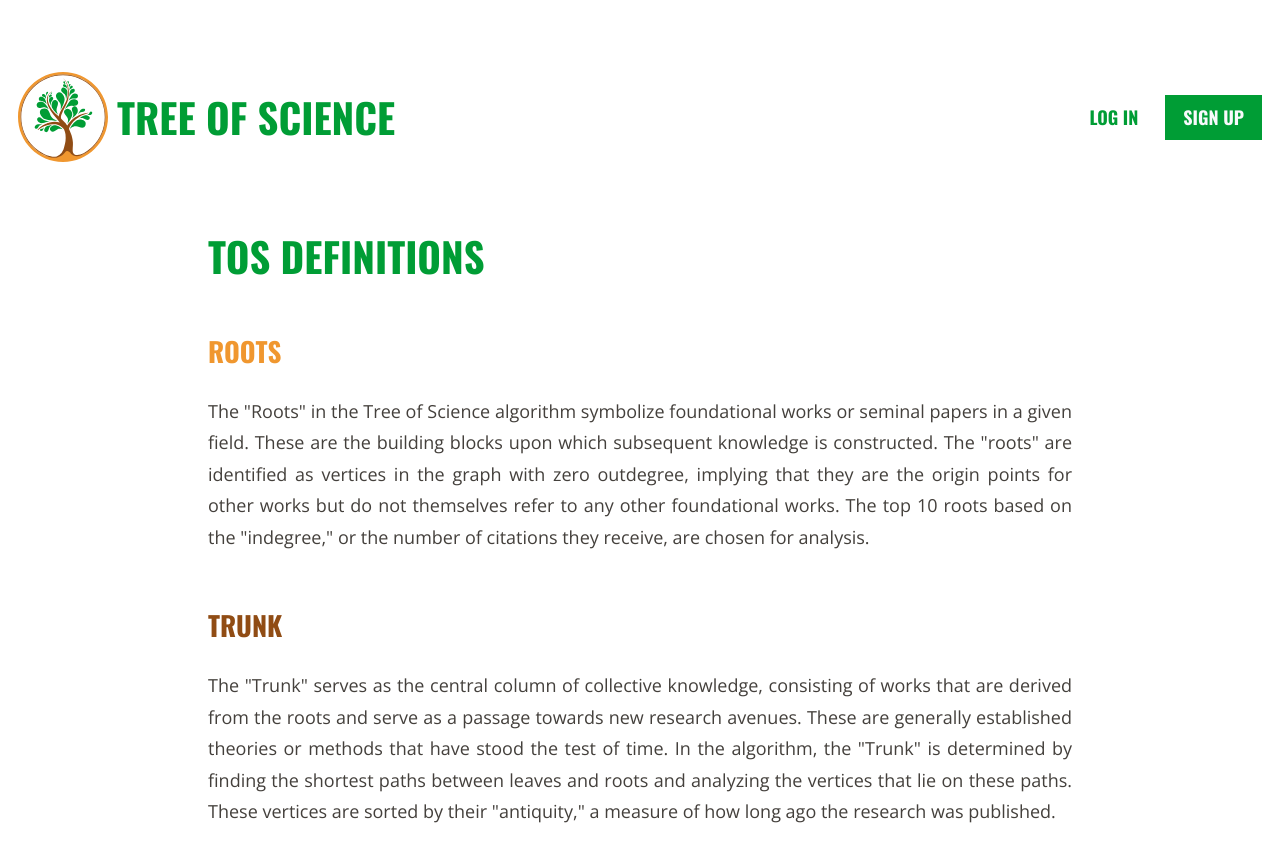
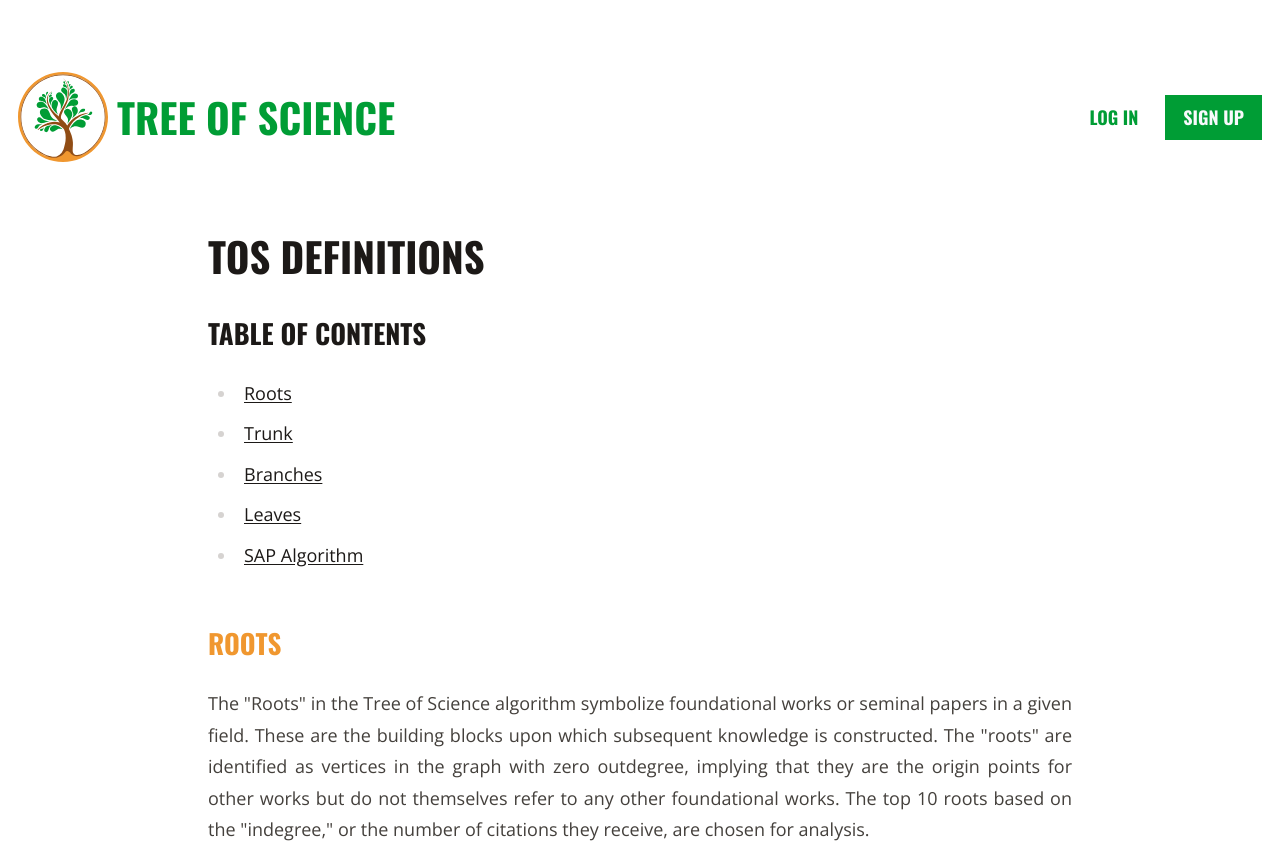
Before and after one commit to coreofscience/tos.coreofscience.org, a React (Vite) app: page /docs/sap in a window 1280 px wide. Shown: the top 843 px of the page. Built offline with nearby package versions, Linux system fonts and the light colour scheme; no server answers.

Commit message:
Add a table of content

```diff
--- /dev/null
+++ b/src/components/common/TableOfContent/constants/index.ts
@@ -0,0 +1,29 @@
+import { Heading } from "../../../../types/tableOfContent";
+
+export const HeadingData: Heading[] = [
+ {
+  level: 2,
+  text: "Roots",
+  id: "info-on-roots",
+ },
+ {
+  level: 2,
+  text: "Trunk",
+  id: "info-on-trunk",
+ },
+ {
+  level: 2,
+  text: "Branches",
+  id: "info-on-branches",
+ },
+ {
+  level: 2,
+  text: "Leaves",
+  id: "info-on-leaves",
+ },
+ {
+  level: 2,
+  text: "SAP Algorithm",
+  id: "info-on-sap-algorithm",
+ },
+];
--- /dev/null
+++ b/src/components/common/TableOfContent/index.tsx
@@ -0,0 +1,37 @@
+import { FC } from "react";
+import { Heading } from "../../../types/tableOfContent";
+
+type Props = {
+ headings: Heading[];
+};
+
+const TableOfContent: FC<Props> = ({headings}) => {
+ return (
+  <article className="prose prose-stone">
+   <h2 className="uppercase font-tall">Table Of Contents</h2>
+   <ul>
+    {headings.map((heading, index) => {
+     const id = heading.id;
+     const indentation = {
+      3: " pl-2",
+      4: " pl-4",
+     };
+     const level = heading.level as keyof typeof indentation;
+     const paddingClass = indentation[level] ?? "";
+     return (
+      <li key={id}>
+       <a
+        href={`#${id}`}
+        className={"underline-offset-2 hover:opacity-70" + paddingClass}
+       >
+        {heading.text}
+       </a>
+      </li>
+     );
+    })}
+   </ul>
+  </article>
+ );
+};
+
+export default TableOfContent;
--- a/src/components/pages/docs/Sap.tsx
+++ b/src/components/pages/docs/Sap.tsx
@@ -1,22 +1,35 @@
 import { FC } from "react";
+import TableOfContent from "../../common/TableOfContent";
+import { HeadingData } from "../../common/TableOfContent/constants";
 
 const Sap: FC = () => {
  return (
   <article className="prose prose-stone m-auto text-justify max-w-3xl">
-   <h1 className="font-tall uppercase text-leaf">ToS Definitions</h1>
+   <h1 className="font-tall uppercase">ToS Definitions</h1>
+   <TableOfContent headings={HeadingData} />
+   <section id="info-on-roots">
     <h2 className="uppercase font-tall text-root">Roots</h2>
     <p>The "Roots" in the Tree of Science algorithm symbolize foundational works or seminal papers in a given field. These are the building blocks upon which subsequent knowledge is constructed. The "roots" are identified as vertices in the graph with zero outdegree, implying that they are the origin points for other works but do not themselves refer to any other foundational works. The top 10 roots based on the "indegree," or the number of citations they receive, are chosen for analysis.</p>
+   </section>
+   <section id="info-on-trunk">
     <h2 className="uppercase font-tall text-trunk">Trunk</h2>
     <p>The "Trunk" serves as the central column of collective knowledge, consisting of works that are derived from the roots and serve as a passage towards new research avenues. These are generally established theories or methods that have stood the test of time. In the algorithm, the "Trunk" is determined by finding the shortest paths between leaves and roots and analyzing the vertices that lie on these paths. These vertices are sorted by their "antiquity," a measure of how long ago the research was published.</p>
+   </section>
+   <section id="info-on-branches">
     <h2 className="uppercase font-tall text-branch">Branches</h2>
     <p>To generate the branches of the Tree of Science, our algorithm clusters articles into distinct subfields or specialized areas of research, commonly referred to as "branches." These branches are identified based on the underlying citation network, using advanced network clustering techniques. Once these clusters or "branches" are established, they are integrated into the Tree of Science model. This provides a more granular view of the research landscape, allowing researchers to see not only the foundational works (Roots) and the most current research (Leaves), but also the pivotal contributions that serve as branches connecting various areas of a given field.</p>
+   </section>
+   <section id="info-on-leaves">
     <h2 className="uppercase font-tall text-leaf">Leaves</h2>
     <p>The "Leaves" represent the most recent, edge-cutting research in a field. These papers are considered as the ones that have not cited other papers but are cited by other papers. The algorithm identifies leaves as vertices with zero "indegree" and sorts them based on their "antiquity," which in this context measures the paper's age relative to the current year. Only those leaves that are less than or equal to 5 years old are considered.</p>
+   </section>
+   <section id="info-on-sap-algorithm">
     <h2 className="uppercase font-tall text-sky-600">SAP Algorithm</h2>
     <p>The "SAP" algorithm mirrors the nutrient flow in a biological tree, symbolizing the intellectual lineage and influence between research works. The SAPs are computed from the leaves to the roots and serve to identify and sort the leaves based on their 'SAP' value. This SAP metric quantifies the richness of the knowledge pathways that can be traced back to the foundational roots.</p>
     <p>In general, the Tree of Science algorithm is a fascinating blend of biology and network theory to quantify and visualize the evolution of scientific knowledge. It serves to highlight both the lineage and the importance of scientific works within a specific domain.</p>
+   </section>
   </article>
- )
-}
+ );
+};
 
 export default Sap;
--- /dev/null
+++ b/src/types/tableOfContent.ts
@@ -0,0 +1,5 @@
+export type Heading = {
+ text: string;
+ level: number;
+ id: string;
+};
```
Lines whose indentation alone changed are shown as unchanged.
